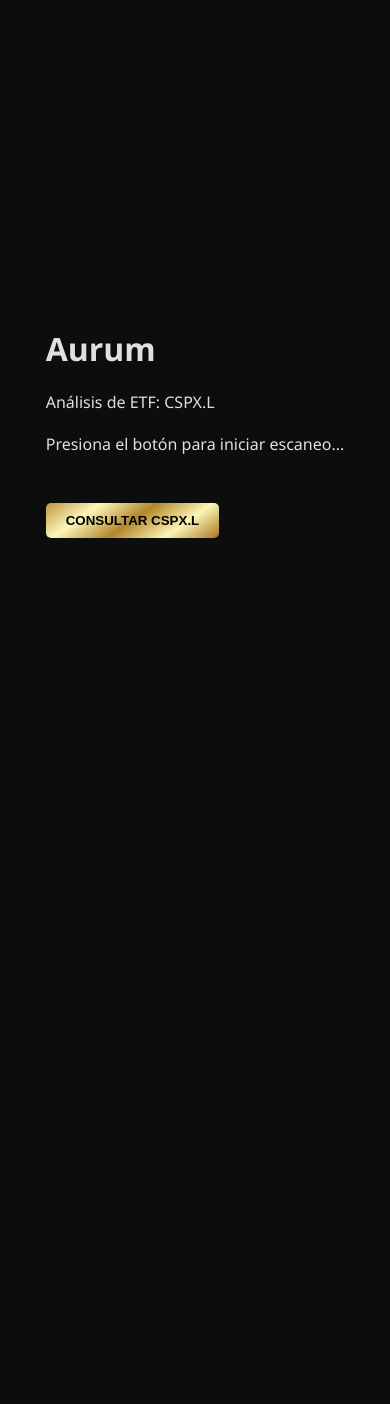
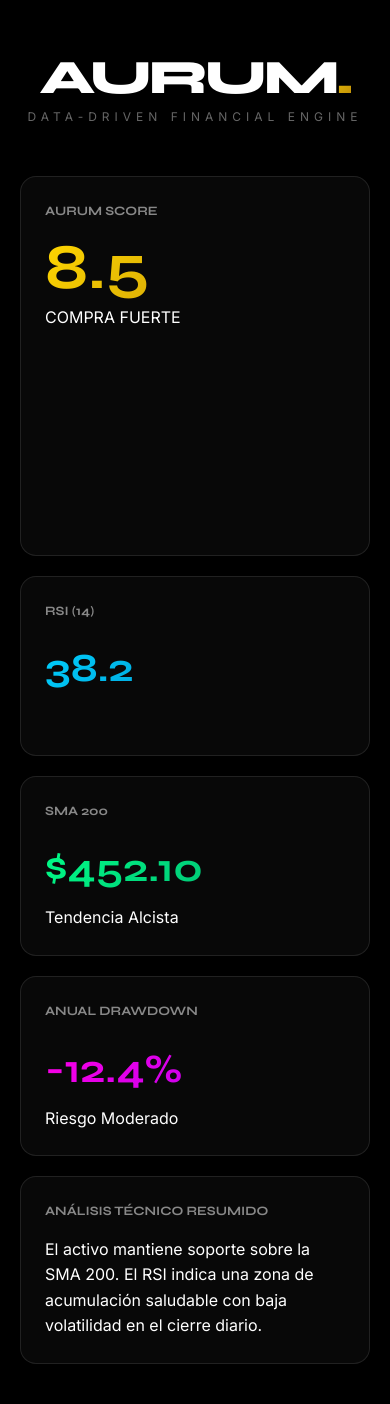
Before and after one commit to Electro-333-Andino/Aurum, a FastAPI app: page / in a window 390 px wide. Before the commit the page ends 538 px from the top, so only its background shows below. Run offline with FastAPI, Linux system fonts and the light colour scheme.

Commit message:
Refactor CSS and HTML for modern UI
Replaces old metallic gradients and fixed positioning with a new
bento-grid layout and updated design variables. Includes responsiveness
for various screen sizes.

```diff
--- a/web/static/style.css
+++ b/web/static/style.css
@@ -16,50 +16,169 @@ limitations under the License.
 
 /* web/static/style.css */
 
+/* Variables de Diseño */
 :root {
-    /* Paleta Metalizada (Máximo 6 tonos) */
-    --gold-metallic: linear-gradient(
-        145deg,
-        #bf953f,
-        #fcf6ba,
-        #b38728,
-        #fbf5b7,
-        #aa771c
-    );
-    --red-metallic: linear-gradient(145deg, #8b0000, #ff4d4d, #a30000);
-    --blue-metallic: linear-gradient(145deg, #001f3f, #0074d9, #001f3f);
-    --bg-dark: #0d0d0d; /* Negro profundo para minimalismo */
-    --text-silver: #e0e0e0; /* Gris plata para lectura */
-    --border-gold: #aa771c; /* Color de acento para bordes */
+    --bg-black: #000000;
+    --card-bg: rgba(255, 255, 255, 0.03);
+    --border-color: rgba(255, 255, 255, 0.1);
+
+    /* Gradientes Metálicos */
+    --grad-gold: linear-gradient(135deg, #ffd700 0%, #b8860b 100%);
+    --grad-green: linear-gradient(135deg, #00ff87 0%, #00a36c 100%);
+    --grad-blue: linear-gradient(135deg, #00d1ff 0%, #0077b5 100%);
+    --grad-fuchsia: linear-gradient(135deg, #ff00e5 0%, #a100f2 100%);
+}
+
+* {
+    margin: 0;
+    padding: 0;
+    box-sizing: border-box;
 }
 
 body {
-    background-color: var(--bg-dark);
-    color: var(--text-silver);
-    font-family: "Segoe UI", Tahoma, Geneva, Verdana, sans-serif;
-    margin: 0;
-    display: flex;
-    justify-content: center;
-    align-items: center;
-    height: 100vh;
+    background-color: var(--bg-black);
+    color: #ffffff;
+    font-family: "Inter", sans-serif;
+    line-height: 1.6;
+    padding: 40px 20px;
 }
 
-.card {
-    background: #1a1a1a;
-    border: 1px solid var(--border-gold);
-    padding: 2rem;
-    border-radius: 10px;
-    text-align: center;
-    box-shadow: 0 4px 15px rgba(0, 0, 0, 0.5);
+.container {
+    max-width: 1200px;
+    margin: 0 auto;
 }
 
-.btn-gold {
-    background: var(--gold-metallic);
-    border: none;
-    padding: 10px 20px;
-    color: #000;
-    font-weight: bold;
-    cursor: pointer;
-    border-radius: 5px;
+/* Header & Logo */
+.main-header {
+    margin-bottom: 50px;
+    text-align: center;
+}
+
+.logo-text {
+    font-family: "Syne", sans-serif;
+    font-size: 4rem;
+    font-weight: 800;
+    letter-spacing: -3px;
+}
+
+.logo-text span {
+    background: var(--grad-gold);
+    -webkit-background-clip: text; /* Compatibilidad Webkit */
+    background-clip: text; /* Propiedad Estándar */
+    -webkit-text-fill-color: transparent;
+}
+
+.tagline {
+    font-size: 0.75rem;
+    letter-spacing: 5px;
+    color: #666;
+    margin-top: -10px;
+}
+
+/* Bento Grid */
+.bento-grid {
+    display: grid;
+    grid-template-columns: repeat(4, 1fr);
+    grid-auto-rows: minmax(180px, auto);
+    gap: 20px;
+}
+
+/* Estilo de Tarjetas (Bento Box) */
+.card {
+    background: var(--card-bg);
+    border: 1px solid var(--border-color);
+    border-radius: 16px;
+    padding: 24px;
+    backdrop-filter: blur(12px);
+    transition: all 0.3s cubic-bezier(0.4, 0, 0.2, 1);
+    position: relative;
+    overflow: hidden;
+}
+
+.card:hover {
+    transform: translateY(-5px);
+    border-color: rgba(255, 255, 255, 0.25);
+    box-shadow: 0 10px 30px rgba(0, 0, 0, 0.5);
+}
+
+.card h3 {
+    font-family: "Syne", sans-serif;
+    font-size: 0.8rem;
     text-transform: uppercase;
+    color: #888;
+    margin-bottom: 15px;
 }
+
+/* Tipografía de Métricas */
+.metric-value {
+    font-family: "Syne", sans-serif;
+    font-size: 2.5rem;
+    font-weight: 700;
+    margin-bottom: 5px;
+}
+
+.giant-text {
+    font-size: 6rem;
+    line-height: 1;
+}
+
+/* Aplicación de Gradientes Metálicos */
+.metallic-gold .metric-value {
+    background: var(--grad-gold);
+    -webkit-background-clip: text;
+    background-clip: text;
+    -webkit-text-fill-color: transparent;
+}
+
+.metallic-blue .metric-value {
+    background: var(--grad-blue);
+    -webkit-background-clip: text;
+    background-clip: text;
+    -webkit-text-fill-color: transparent;
+}
+
+.metallic-green .metric-value {
+    background: var(--grad-green);
+    -webkit-background-clip: text;
+    background-clip: text;
+    -webkit-text-fill-color: transparent;
+}
+
+.metallic-fuchsia .metric-value {
+    background: var(--grad-fuchsia);
+    -webkit-background-clip: text;
+    background-clip: text;
+    -webkit-text-fill-color: transparent;
+}
+
+/* Layouts específicos de la Grid */
+.card-hero {
+    grid-column: span 2;
+    grid-row: span 2;
+}
+.card-wide {
+    grid-column: span 2;
+}
+
+/* Responsive */
+@media (max-width: 1024px) {
+    .bento-grid {
+        grid-template-columns: repeat(2, 1fr);
+    }
+}
+
+@media (max-width: 600px) {
+    .bento-grid {
+        grid-template-columns: 1fr;
+    }
+    .card-hero,
+    .card-wide {
+        grid-column: span 1;
+    }
+    .logo-text {
+        font-size: 3rem;
+    }
+    .giant-text {
+        font-size: 4rem;
+    }
+}
--- a/web/templates/index.html
+++ b/web/templates/index.html
@@ -20,47 +20,69 @@ limitations under the License.
 <html lang="es">
     <head>
         <meta charset="UTF-8" />
-        <title>Aurum - Dashboard</title>
-        <link rel="stylesheet" href="/static/style.css" />
+        <meta name="viewport" content="width=device-width, initial-scale=1.0" />
+        <title>Aurum | Inteligencia Financiera</title>
+        <link
+            href="https://fonts.googleapis.com/css2?family=Inter:wght@300;400;600&family=Syne:wght@700;800&display=swap"
+            rel="stylesheet"
+        />
+        <link rel="stylesheet" href="style.css" />
+        <link
+            rel="stylesheet"
+            href="{{ url_for('static', path='/style.css') }}"
+        />
     </head>
     <body>
         <div class="container">
-            <h1>Aurum</h1>
-            <p>Análisis de ETF: CSPX.L</p>
+            <header class="main-header">
+                <h1 class="logo-text">AURUM<span>.</span></h1>
+                <p class="tagline">DATA-DRIVEN FINANCIAL ENGINE</p>
+            </header>
 
-            <div id="resultado" style="margin: 20px 0; min-height: 50px">
-                <p>Presiona el botón para iniciar escaneo...</p>
+            <main class="bento-grid">
+                <section class="card card-hero metallic-gold">
+                    <div class="card-inner">
+                        <h3>Aurum Score</h3>
+                        <div class="metric-value giant-text">8.5</div>
+                        <p class="status-badge">COMPRA FUERTE</p>
                     </div>
+                </section>
 
-            <button class="btn-gold" onclick="consultarDatos()">
-                Consultar CSPX.L
-            </button>
+                <section class="card metallic-blue">
+                    <div class="card-inner">
+                        <h3>RSI (14)</h3>
+                        <div class="metric-value">38.2</div>
+                        <div class="mini-chart blue-glow"></div>
                     </div>
+                </section>
 
-        <script>
-            async function consultarDatos() {
-                const resDiv = document.getElementById("resultado");
-                resDiv.innerHTML = "Consultando mercado...";
+                <section class="card metallic-green">
+                    <div class="card-inner">
+                        <h3>SMA 200</h3>
+                        <div class="metric-value">$452.10</div>
+                        <p class="caption">Tendencia Alcista</p>
+                    </div>
+                </section>
 
-                try {
-                    const respuesta = await fetch("/api/analisis/cspxl");
-                    const data = await respuesta.json();
+                <section class="card metallic-fuchsia">
+                    <div class="card-inner">
+                        <h3>Anual Drawdown</h3>
+                        <div class="metric-value">-12.4%</div>
+                        <p class="caption">Riesgo Moderado</p>
+                    </div>
+                </section>
 
-                    resDiv.innerHTML = `
-                        <div style="border: 1px solid ${data.color}; padding: 20px; border-radius: 10px; background: #111;">
-                            <h2 style="color: ${data.color}; margin-top: 0;">${data.ticker}</h2>
-                            <p style="font-size: 1.2rem;">Precio: <span style="color: #fff;">$${data.precio}</span></p>
-                            <p>RSI: <strong>${data.rsi}</strong></p>
-                            <p>Score: <span style="font-size: 1.5rem; color: ${data.color}">${data.score}/11</span></p>
-                            <div style="margin-top: 15px; padding: 10px; border: 1px solid ${data.color};">
-                                <h3 style="margin: 0; color: ${data.color}">${data.recomendacion}</h3>
+                <section class="card card-wide">
+                    <div class="card-inner">
+                        <h3>Análisis Técnico Resumido</h3>
+                        <p class="text-block">
+                            El activo mantiene soporte sobre la SMA 200. El RSI
+                            indica una zona de acumulación saludable con baja
+                            volatilidad en el cierre diario.
+                        </p>
                     </div>
+                </section>
+            </main>
         </div>
-                    `;
-                } catch (error) {
-                    resDiv.innerHTML = "Error al conectar con el motor Aurum.";
-                }
-            }
-        </script>
     </body>
 </html>
```
Lines whose indentation alone changed are shown as unchanged.
